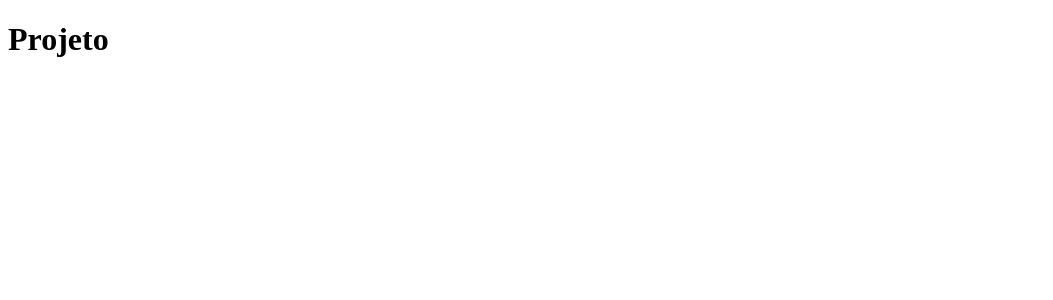
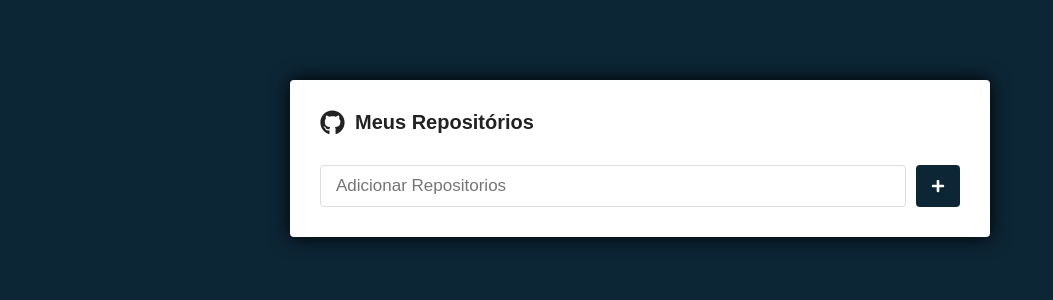
Before and after one commit to Vihgabiss/React_estudos, a React (Create React App) app: page / in a window 1280 px wide. Shown: the top 300 px of the page, without its empty margins (0-1053 px from the left). Built offline with nearby package versions, Linux system fonts and the light colour scheme.

Commit message:
estilização da página Home

```diff
--- a/package.json
+++ b/package.json
@@ -8,8 +8,10 @@
     "@testing-library/user-event": "^13.5.0",
     "react": "^18.3.1",
     "react-dom": "^18.3.1",
+    "react-icons": "^5.2.1",
     "react-router-dom": "^6.25.1",
     "react-scripts": "5.0.1",
+    "styled-components": "^6.1.12",
     "web-vitals": "^2.1.4"
   },
   "scripts": {
--- a/src/App.js
+++ b/src/App.js
@@ -1,11 +1,15 @@
+import Routes from "./routes";
+import GlobalStyle from './styles/global';
+
 
  function App(){
 
   return(
-    <div>
-      <h1>Projeto</h1>
-    </div>
-  )
+    <>
+      <GlobalStyle/>
+      <Routes/>
+    </>
+  );
 }
 
 export default App;
--- /dev/null
+++ b/src/pages/Main/index.js
@@ -0,0 +1,24 @@
+import React from "react";
+import {FaGithub, FaPlus} from 'react-icons/fa';
+import { Container, Form, SubmitButton } from "./styles";
+
+
+
+export default function Main(){
+    return(
+        <Container>
+            <h1>
+                <FaGithub size={25}/>
+                Meus Repositórios
+            </h1>
+
+            <Form onSubmit={() => {}}>
+                <input type="text" placeholder="Adicionar Repositorios"></input>
+
+                <SubmitButton>
+                    <FaPlus color="#FFF" size={14}/>
+                </SubmitButton>
+            </Form>
+        </Container>
+    )
+}
--- /dev/null
+++ b/src/pages/Main/styles.js
@@ -0,0 +1,47 @@
+import styled from "styled-components";
+
+export const Container = styled.div`
+  max-width: 700px;
+  background: #fff;
+  border-radius: 4px;
+  box-shadow: 0 0 20px rgba(0, 0, 0, 2);
+  padding: 30px;
+  margin: 80px auto;
+
+  h1 {
+    font-size: 20px;
+    display: flex;
+    align-items: center;
+    flex-direction: row;
+
+    svg {
+      margin-right: 10px;
+    }
+  }
+`;
+
+export const Form = styled.form`
+margin-top: 30px;
+display: flex;
+flex-direction: row;
+
+input{
+    flex: 1;
+    border: 1px solid #DDD;
+    padding: 10px 15px;
+    border-radius: 4px;
+    font-size: 17px;
+}
+
+`;
+
+export const SubmitButton = styled.button`
+background: #0D2636;
+border: 0;
+border-radius: 4px;
+margin-left: 10px;
+padding: 0 15px;
+display: flex;
+justify-content: center;
+align-items: center;
+`;
--- /dev/null
+++ b/src/pages/Repositorio/index.js
@@ -0,0 +1,7 @@
+import React from "react";
+
+export default function Repositorio(){
+    return(
+        <h1>Repositorio</h1>
+    )
+}
--- /dev/null
+++ b/src/routes.js
@@ -0,0 +1,17 @@
+import {BrowserRouter, Routes, Route} from 'react-router-dom';
+import Main from './pages/Main'
+import Repositorio from './pages/Repositorio'
+
+
+const AppRoutes = () => {
+    return(
+       <BrowserRouter>
+        <Routes>
+            <Route path="/" element={<Main />} />
+            <Route path="/repositorio/:repositorio" element={<Repositorio />} />
+        </Routes>
+       </BrowserRouter>
+    )
+}
+
+export default AppRoutes;
--- /dev/null
+++ b/src/styles/global.js
@@ -0,0 +1,31 @@
+import { createGlobalStyle } from 'styled-components';
+
+export default createGlobalStyle `
+*{
+    margin: 0;
+    padding: 0;
+    outline: 0;
+    box-sizing: border-box;
+}
+
+html, body, #root{
+    min-height: 100%;
+}
+
+body{
+    background-color: #0D2636;
+    font-size: 14px;
+    -webkit-font-smoothing: antialiased !important;
+    }
+
+    body, input, button{
+    color: #222;
+    font-size: 14px;
+    font-family: Arial, Helvetica, sans-serif;
+    }
+
+    button{
+    cursor: pointer;
+    }
+
+`;
```
Also changed, not shown: 1 other file (tests, documents, lock files or other folders).
